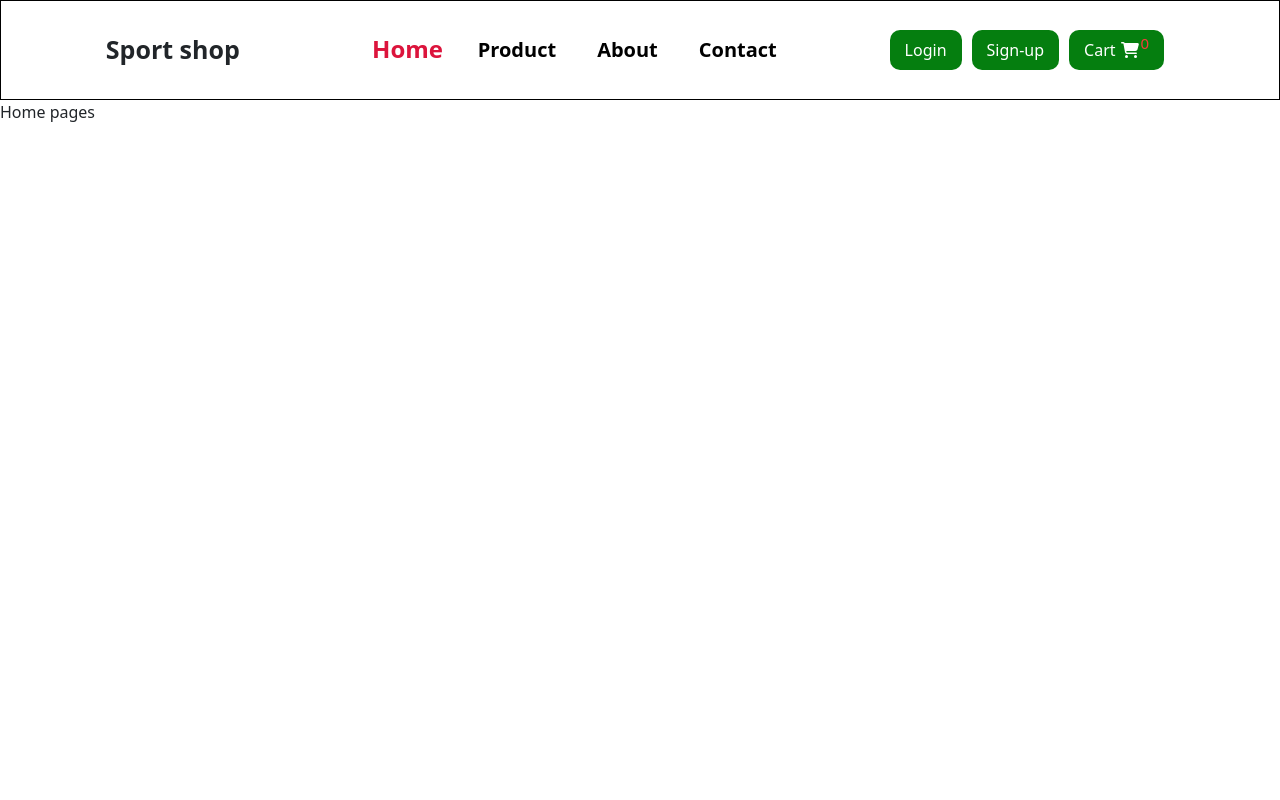
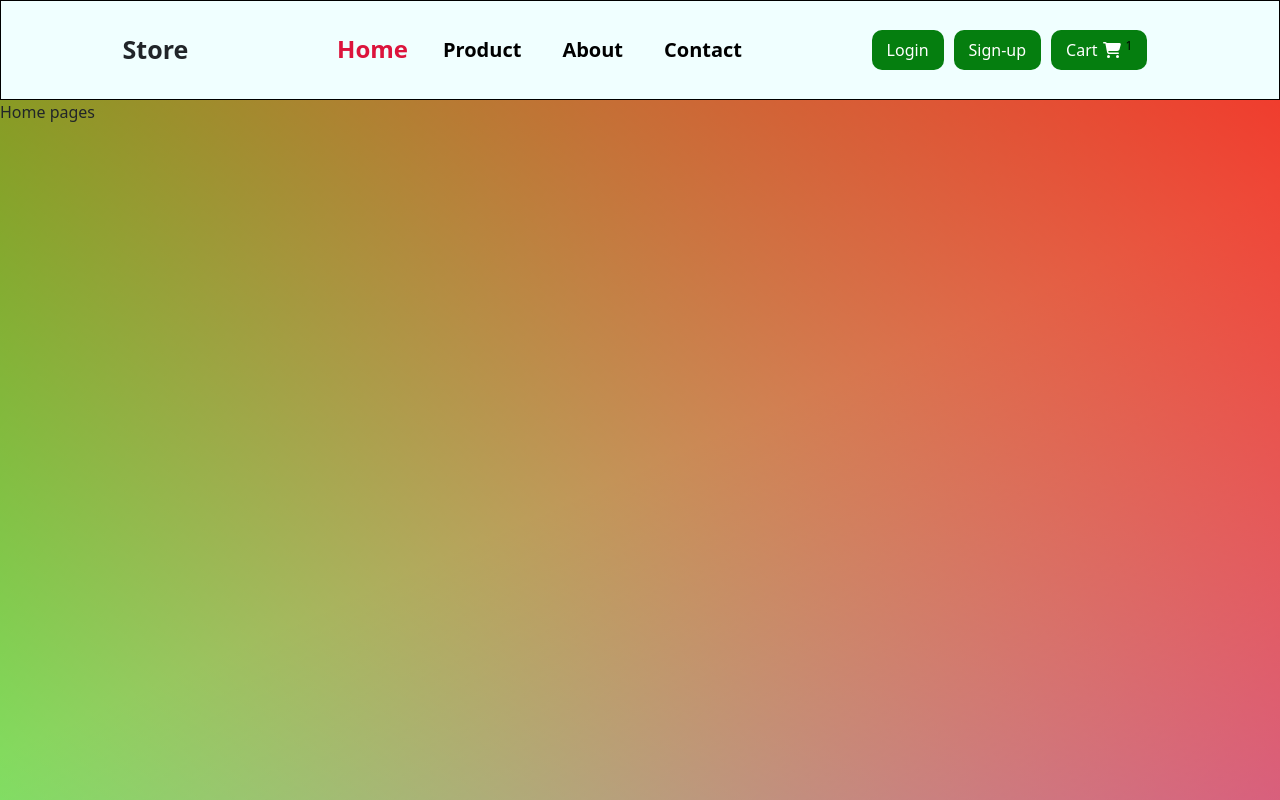
Before and after one commit to vuthanhcong02/SPORTSHOP, a React (Create React App) app in the folder sport-shop/: page / in a window 1280 px wide. Shown: the top 800 px of the page. Built offline with nearby package versions, Linux system fonts and the light colour scheme.

Commit message:
handle active page

```diff
--- a/sport-shop/src/Layouts/DefaultLayout/DefaultLayout.js
+++ b/sport-shop/src/Layouts/DefaultLayout/DefaultLayout.js
@@ -4,8 +4,10 @@ import Header from '../components/Header';
 const cx = classNames.bind(styles)
 function DefaultLayout({children}) {
     return (
-        <div classNames={cx('wrapper')}>
+        <div className={cx('wrapper')}>
+           <div className={cx('header')}>
             <Header/>
+           </div>
             <div className={cx('content')}>
                 {children}
             </div>
--- a/sport-shop/src/Layouts/DefaultLayout/DefaultLayout.module.scss
+++ b/sport-shop/src/Layouts/DefaultLayout/DefaultLayout.module.scss
@@ -0,0 +1,14 @@
+.wrapper{
+    height: 2000px;
+    background: linear-gradient(217deg, rgba(255,0,0,.8), rgba(255,0,0,0) 70.71%),
+                linear-gradient(127deg, rgba(0,255,0,.8), rgba(0,255,0,0) 70.71%),
+                linear-gradient(336deg, rgba(0,0,255,.8), rgba(0,0,255,0) 70.71%);
+}
+.header {
+    position: fixed;
+    width: 100%;
+    background-color: white;
+}
+.content{
+    padding-top: 100px;
+}
--- a/sport-shop/src/Layouts/components/Header/Header.js
+++ b/sport-shop/src/Layouts/components/Header/Header.js
@@ -1,46 +1,62 @@
 import styles from './Header.module.scss';
 import classNames from 'classnames/bind';
-import { Link } from 'react-router-dom';
+import { Link, useLocation } from 'react-router-dom';
 import routeConfig from '../../../config/routes';
 import { FontAwesomeIcon } from '@fortawesome/react-fontawesome';
 import { faCartShopping } from '@fortawesome/free-solid-svg-icons';
-import { useState } from 'react';
+import { useState, useEffect} from 'react';
 const cx = classNames.bind(styles);
 
 function Header() {
-    const [activePage, setActivePage] = useState('home');
-    const handleAvtivePage = (page) => {
+    const location = useLocation()
+    //hook useLocation để lấy thông tin về URL hiện tại.
+    const [activePage, setActivePage] = useState(()=>{
+        const activeCurPage = localStorage.getItem('activePage')
+
+        return activeCurPage ? activeCurPage : 'home'
+    });
+    const handleActivePage = (page) => {
         setActivePage(page);
+        localStorage.setItem('activePage',page)
     };
+    useEffect(() => {
+        const activeCurPage = localStorage.getItem('activePage')
+        if (activeCurPage) {
+            setActivePage(activeCurPage);
+        }
+        if(location.pathname===routeConfig.cart){
+            setActivePage('product')
+        }
+    }, [location.pathname]);
     return (
         <div className={cx('wrapper')}>
-            <div className={cx('title-shop')}>Sport shop</div>
+            <div className={cx('title-shop')}>Store</div>
             <ul className={cx('nav')}>
                 <Link
                     className={cx('menu', { active: activePage === 'home' })}
                     to={routeConfig.home}
-                    onClick={() => handleAvtivePage('home')}
+                    onClick={() => handleActivePage('home')}
                 >
                     Home
                 </Link>
                 <Link
                     className={cx('menu', { active: activePage === 'product' })}
                     to={routeConfig.product}
-                    onClick={() => handleAvtivePage('product')}
+                    onClick={() => handleActivePage('product')}
                 >
                     Product
                 </Link>
                 <Link
                     className={cx('menu', { active: activePage === 'about' })}
                     to={routeConfig.about}
-                    onClick={() => handleAvtivePage('about')}
+                    onClick={() => handleActivePage('about')}
                 >
                     About
                 </Link>
                 <Link
                     className={cx('menu', { active: activePage === 'contact' })}
                     to={routeConfig.contact}
-                    onClick={() => handleAvtivePage('contact')}
+                    onClick={() => handleActivePage('contact')}
                 >
                     Contact
                 </Link>
@@ -53,7 +69,7 @@ function Header() {
                         <button>
                             Cart
                             <FontAwesomeIcon className={cx('icon')} icon={faCartShopping} />
-                            <sup>0</sup>
+                            <sup>1</sup>
                         </button>
                     </Link>
                 </div>
--- a/sport-shop/src/Layouts/components/Header/Header.module.scss
+++ b/sport-shop/src/Layouts/components/Header/Header.module.scss
@@ -5,6 +5,7 @@
     width: 100%;
     height: 100px;
     border: 1px solid black;
+    background-color:azure;
 }
 .title-shop{
     font-size: 25px;
@@ -57,9 +58,10 @@
     display: flex;
     justify-content: center;
     align-items: center;
-    sup{
-        color: rgb(247, 60, 60);
-        font-size: 15px;
-        margin-left: 2px;
-    }
+
 }
+sup{
+    font-size: 15px;
+    margin-left: 5px;
+    color:black;
+}
```
